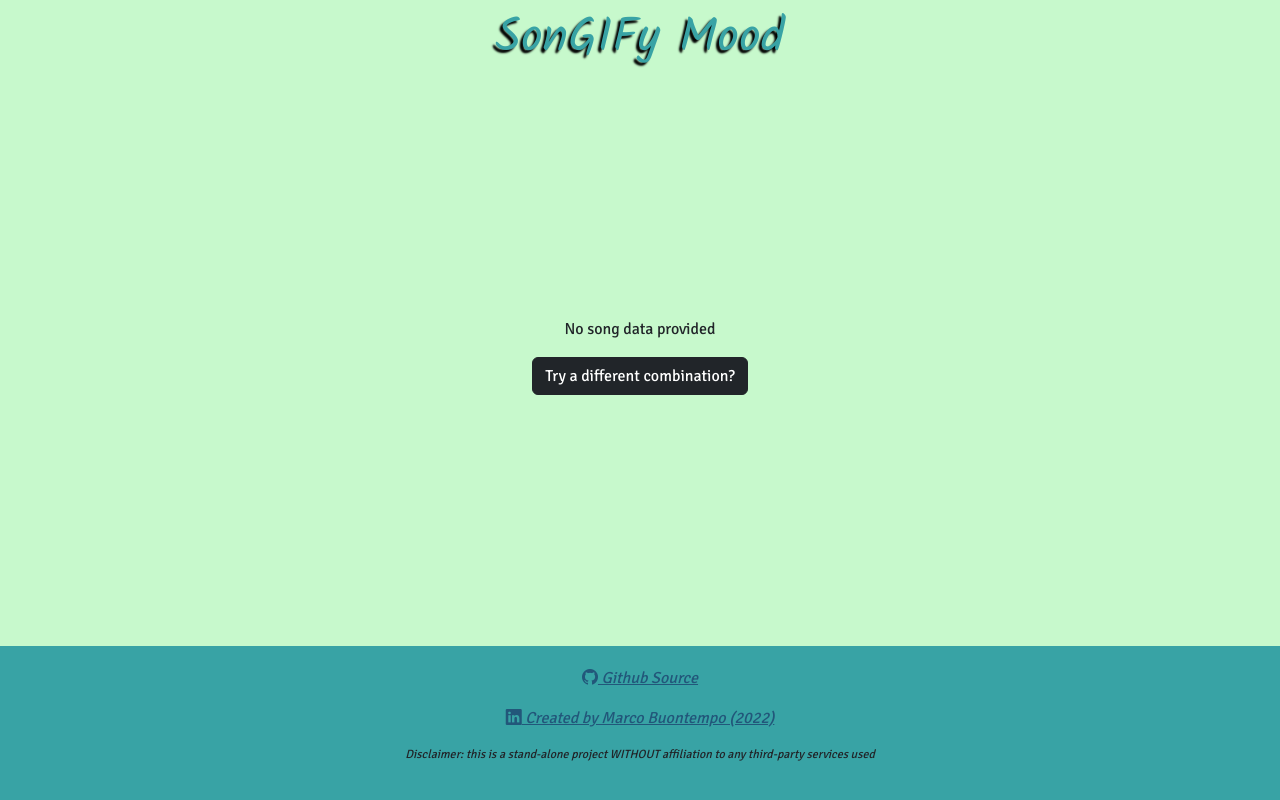
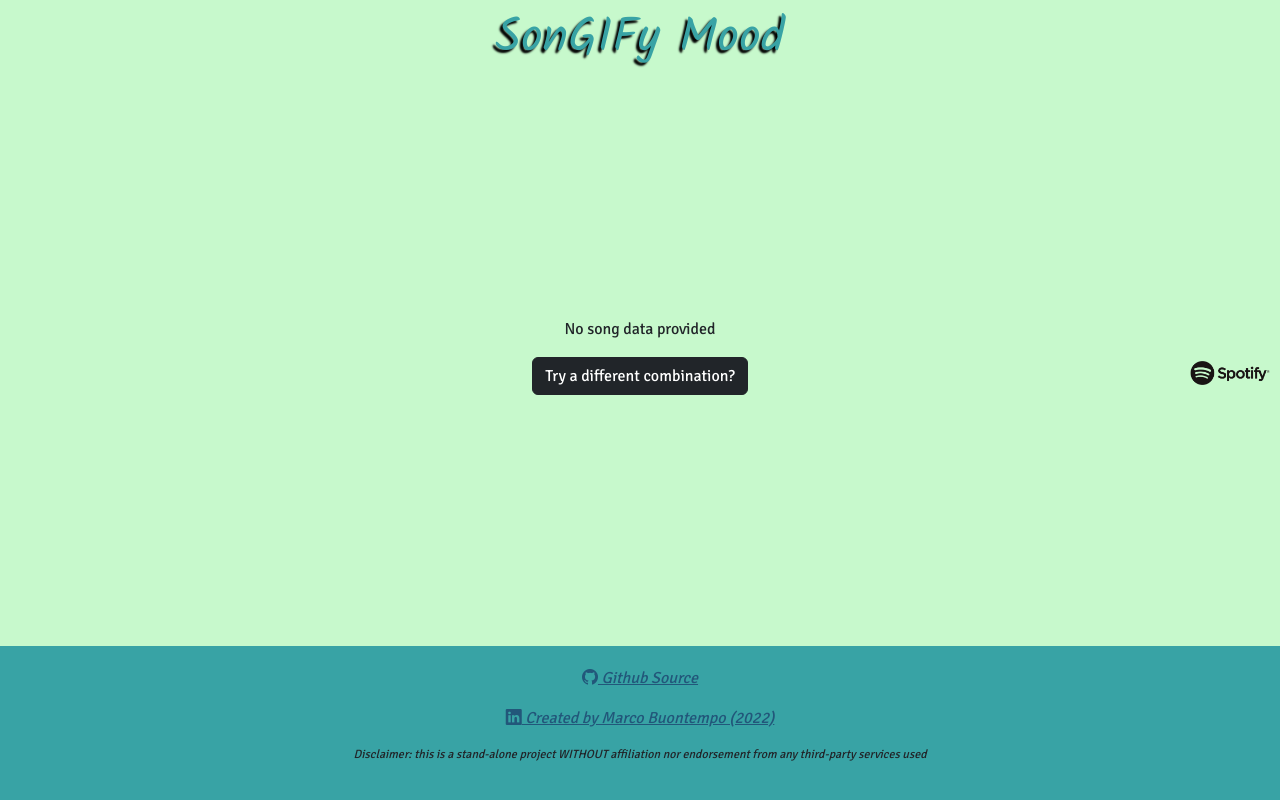
Before and after one commit to marcobuontempo/songify-mood, a React (Create React App) app in the folder frontend/: page /song in a window 1280 px wide. Built offline with nearby package versions, Linux system fonts and the light colour scheme; no server answers.

Commit message:
Add Spotify attribution

```diff
--- a/frontend/src/components/Footer.js
+++ b/frontend/src/components/Footer.js
@@ -11,7 +11,7 @@ export default function Footer() {
         <a href="https://www.linkedin.com/in/marcobuontempo" target="_blank" rel="noreferrer" style={{color:"#22577A"}}><i className="bi bi-linkedin"> Created by Marco Buontempo (2022)</i></a>
       </p>
       <p style={{fontStyle: "italic", fontSize: "12px"}}>
-        Disclaimer: this is a stand-alone project WITHOUT affiliation to any third-party services used
+        Disclaimer: this is a stand-alone project WITHOUT affiliation nor endorsement from any third-party services used
       </p>
     </footer>
   )
--- a/frontend/src/components/GifSelector.js
+++ b/frontend/src/components/GifSelector.js
@@ -4,7 +4,7 @@ import Button from 'react-bootstrap/Button'
 import axios from 'axios'
 import Spinner from 'react-bootstrap/Spinner';
 import GifDisplay from './GifDisplay';
-import tenorlogo from '../images/PB_tenor.png'
+import tenorlogo from '../images/tenorlogo.png'
 
 const GIF_URL = process.env.REACT_APP_EXPRESS_URL + "/gifs/random"
 const SONG_URL = process.env.REACT_APP_EXPRESS_URL + "/songs/find"
--- a/frontend/src/components/SongDisplay.js
+++ b/frontend/src/components/SongDisplay.js
@@ -2,6 +2,7 @@ import React, { useState, useEffect } from 'react'
 import { useLocation, useNavigate } from 'react-router-dom'
 import Button from 'react-bootstrap/Button'
 import SongEmbed from './SongEmbed';
+import spotifylogo from '../images/spotifylogo.png'
 
 
 export default function SongDisplay() {
@@ -19,8 +20,9 @@ export default function SongDisplay() {
   }, [])
 
   return (
-    <div>
+    <div style={{position:"relative"}}>
       {state.songData ? <SongEmbed songData={state.songData}></SongEmbed> : <p>No song data provided</p>}
+      <img src={spotifylogo} alt="Spotify Attribution" style={{width: "100px", position: "absolute", bottom: "0px", right: "0px", padding: "10px"}}></img>
       <Button variant="dark" onClick={() => navigate("/")}>Try a different combination?</Button>
     </div>
   )
```
Also changed, not shown: frontend/src/images/spotifylogo.png (added), frontend/src/images/tenorlogo.png (renamed from frontend/src/images/PB_tenor.png).
